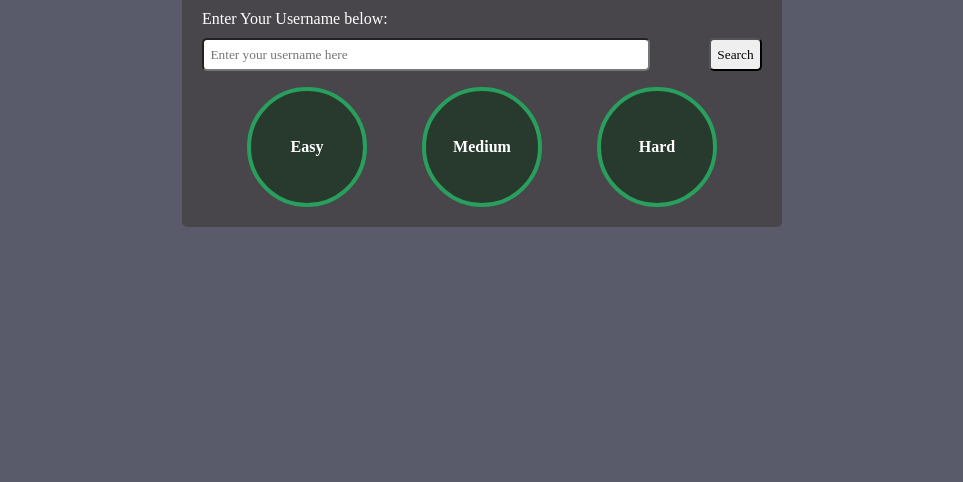
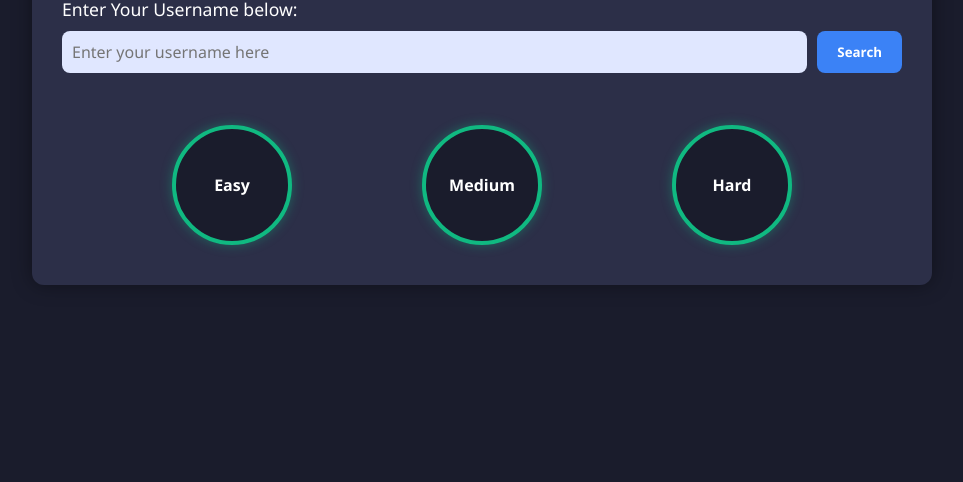
Before and after one commit to TranumKamra/LeetCode-Metrics, a plain HTML site: page index.html in a window 1280 px wide. Shown: the part 318-800 px from the top of the page, without its empty margins (158-1121 px from the left). Drawn offline with Linux system fonts and the light colour scheme.

Commit message:
updated the codes

```diff
--- a/script.js
+++ b/script.js
@@ -109,6 +109,37 @@ function displayUserData(parsedData){
             updateProgress(solvedHardQues,totalHardQues,hardLabel,hardProgressCircle);
 
 
+
+            const cardData=[
+                {
+                    label: "Overall Submissions", value:parsedData.data.matchedUser.submitStats.totalSubmissionNum[0].submissions
+                },
+                 {
+                    label: "Overall Easy Submissions", value:parsedData.data.matchedUser.submitStats.totalSubmissionNum[1].submissions
+                },
+                 {
+                    label: "Overall Medium Submissions", value:parsedData.data.matchedUser.submitStats.totalSubmissionNum[2].submissions
+                },
+                 {
+                    label: "Overall Hard Submissions", value:parsedData.data.matchedUser.submitStats.totalSubmissionNum[3].submissions
+                },
+
+            ];
+
+            console.log(cardData);
+
+            cardStatsContainer.innerHTML=cardData.map(
+                data=>
+
+                    `<div class="card">
+                    <h4>${data.label}</h4>
+                    <p>${data.value}</p>
+                    </div>`
+
+
+            ).join("")
+
+
 }
 
 
--- a/style.css
+++ b/style.css
@@ -1,63 +1,81 @@
-*{
+* {
     margin: 0;
     padding: 0;
     box-sizing: border-box;
-    font-family: 'Times New Roman', Times, serif;
+    font-family: 'Segoe UI', Tahoma, Geneva, Verdana, sans-serif;
 }
 
-body{
-    background-color: rgb(89, 90, 106);
-    color: white;
-    height: 100vh;
+body {
+    background-color: #1a1c2c;
+    color: #ffffff;
+    min-height: 100vh;
     display: flex;
     justify-content: center;
     align-items: center;
+    padding: 40px 20px;
 }
 
-.container{
+.container {
     display: flex;
     flex-direction: column;
-    gap: 1rem;
-    background-color: rgba(63, 58, 58, 0.629);
-    padding: 20px;
-    border-radius: 5px;
-    width: 50%;
-    max-width: 600px;
+    gap: 2rem;
+    background-color: #2c2f48;
+    padding: 30px;
+    border-radius: 12px;
+    width: 90%;
+    max-width: 900px;
+    box-shadow: 0 0 20px rgba(0, 0, 0, 0.4);
 }
 
-h1{
-    font-size: 2rem;
+h1 {
+    font-size: 2.5rem;
+    text-align: center;
+    color: #ffffff;
 }
 
-.user-container{
+.user-container {
     display: flex;
     flex-direction: column;
     gap: 10px;
-    justify-content: start;
+    font-size: 1.1rem;
 }
 
-.user-input-container{
+.user-input-container {
     display: flex;
     justify-content: space-between;
+    gap: 10px;
 }
 
-#user-input{
-    width: 80%;
-    padding: 0.4rem;
-    border-radius: 5px;
+#user-input {
+    flex-grow: 1;
+    padding: 10px;
+    border-radius: 8px;
+    border: none;
+    font-size: 1rem;
+    background-color: #e0e7ff;
+    color: #111827;
 }
 
-#search-btn{
-    padding: 0.4rem;
-     border-radius: 5px;
-    }
+#search-btn {
+    padding: 10px 20px;
+    border-radius: 8px;
+    background-color: #3b82f6;
+    color: white;
+    font-weight: bold;
+    border: none;
+    cursor: pointer;
+    transition: background-color 0.2s ease-in-out;
+}
 
+#search-btn:hover {
+    background-color: #2563eb;
+}
 
-.circle{
-    width:120px ;
+.circle {
+    width: 120px;
     height: 120px;
     border-radius: 50%;
-    border: 4px solid #299f5d;
+    border: 4px solid #10b981;
     position: relative;
     display: flex;
     align-items: center;
@@ -65,21 +83,58 @@ h1{
     font-size: 16px;
     color: white;
     font-weight: 700;
-    background: conic-gradient(#299f5d var(--progress-degree,0%),#283a2e 0%);
+    background: conic-gradient(#10b981 var(--progress-degree, 0%), #1a1c2c 0%);
     flex-direction: column;
-
-
+    box-shadow: 0 0 12px rgba(16, 185, 129, 0.4);
+    transition: transform 0.3s ease;
+    margin-bottom: 10px;
 }
 
-.circle span{
-    position: relative;
+.circle:hover {
+    transform: scale(1.05);
+}
+
+.circle span {
     z-index: 2;
 }
 
-.progress{
+.progress {
     display: flex;
-    flex-direction: row;
     justify-content: space-evenly;
     flex-wrap: wrap;
+    gap: 20px;
+    margin-top: 20px;
+}
+
+.stats-cards {
+    margin-top: 2rem;
+    display: grid;
+    grid-template-columns: repeat(auto-fit, minmax(250px, 1fr));
+    gap: 40px;
+}
+
+.card {
+
+    background-color: #fcd34d;
+    color: #1f2937;
+    padding: 20px;
+    border-radius: 10px;
+    font-size: 1rem;
+    box-shadow: 0 4px 10px rgba(0, 0, 0, 0.3);
+    transition: all 0.3s ease;
     gap: 10px;
 }
+
+.card:hover {
+    background-color: #fde68a;
+    transform: translateY(-5px);
+}
+/* .card h4 {
+    margin-bottom: 8px;
+    font-size: 1rem;
+    font-weight: 600;
+}
+.card p {
+    font-size: 1.1rem;
+    font-weight: 400;
+} */
```
